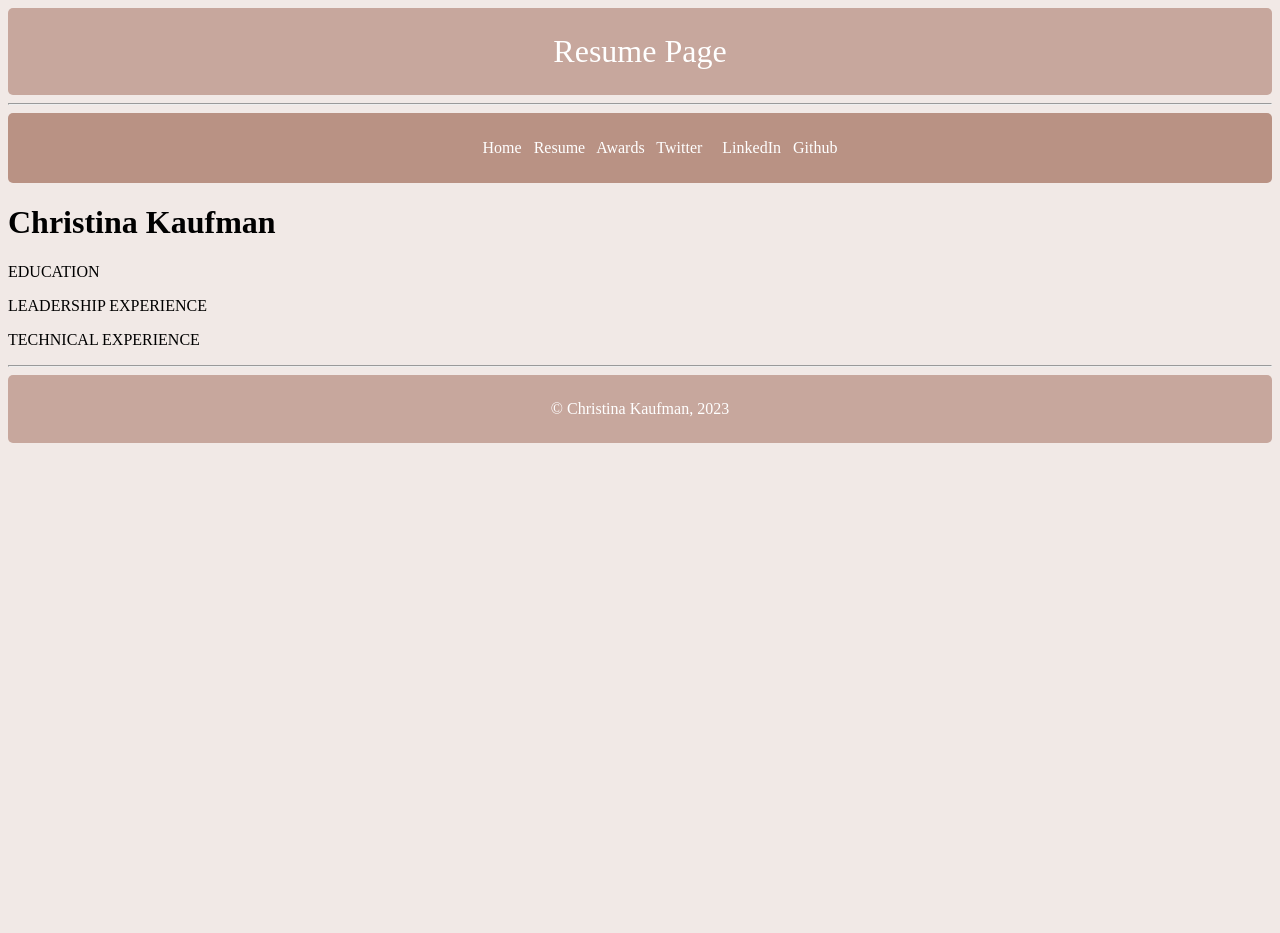
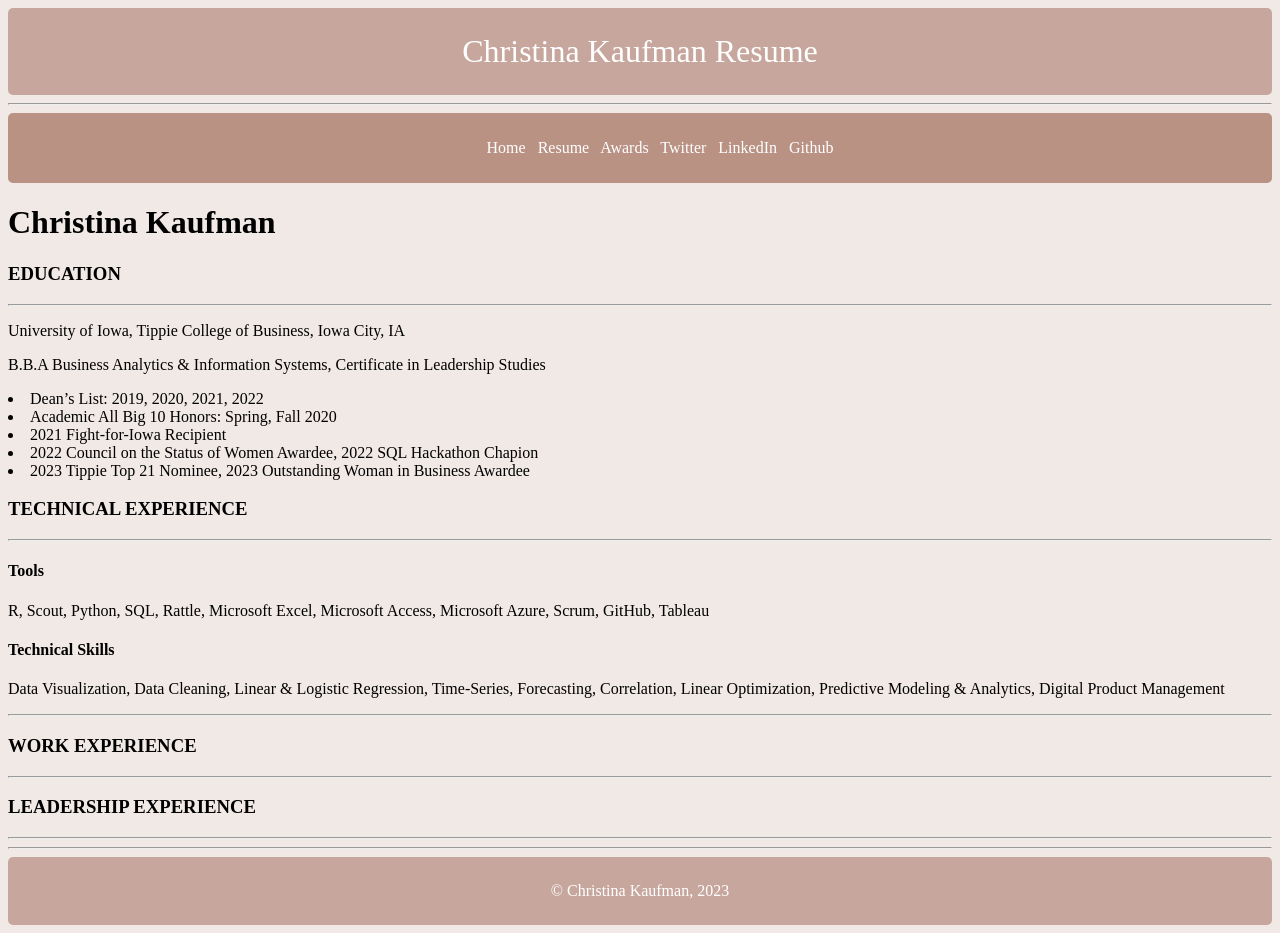
Before and after one commit to christinakaufman/CSS-HTML-HW1, a plain HTML site: page resume.html in a window 1280 px wide. Before the commit the page ends 800 px from the top, so only its background shows below. Drawn offline with Linux system fonts and the light colour scheme.

Commit message:
adding resume skills 1

```diff
--- a/CSS/stylesheet.css
+++ b/CSS/stylesheet.css
@@ -8,7 +8,7 @@ img {
 }
 
 figure > img {
-  width: 2px;
+  width: 0.5px;
   text-align: center;
 }
 
--- a/resume.html
+++ b/resume.html
@@ -8,7 +8,7 @@
     <link rel="stylesheet" href="./CSS/stylesheet.css" />
   </head>
   <body>
-    <header>Resume Page</header>
+    <header>Christina Kaufman Resume</header>
     <hr />
     <nav>
       <ul id="navlist">
@@ -21,7 +21,7 @@
         <a href="http://www.twitter.com/ckaufman_" target="_new"> Twitter </a>
         &nbsp;
         <a href="http://www.linkedin.com/in/christina-kaufman/" target="_new">
-          &nbsp; LinkedIn
+          LinkedIn
         </a>
         &nbsp;
         <a href="https://github.com/christinakaufman" target="_new"> Github </a>
@@ -29,9 +29,38 @@
     </nav>
     <main>
       <h1>Christina Kaufman</h1>
-      <p>EDUCATION</p>
-      <p>LEADERSHIP EXPERIENCE</p>
-      <p>TECHNICAL EXPERIENCE</p>
+      <h3>EDUCATION</h3>
+      <hr />
+      <p>University of Iowa, Tippie College of Business, Iowa City, IA</p>
+      <p>
+        B.B.A Business Analytics & Information Systems, Certificate in
+        Leadership Studies
+      </p>
+      <p></p>
+      <li>Dean’s List: 2019, 2020, 2021, 2022</li>
+      <li>Academic All Big 10 Honors: Spring, Fall 2020</li>
+      <li>2021 Fight-for-Iowa Recipient</li>
+      <li>
+        2022 Council on the Status of Women Awardee, 2022 SQL Hackathon Chapion
+      </li>
+      <li>
+        2023 Tippie Top 21 Nominee, 2023 Outstanding Woman in Business Awardee
+      </li>
+    </p>
+      <h3>TECHNICAL EXPERIENCE</h3>
+      <hr />
+      <h4> Tools </h4>
+        <p> R, Scout, Python, SQL, Rattle, Microsoft Excel, Microsoft Access, Microsoft Azure, Scrum, GitHub, Tableau
+        </p>
+        <h4> Technical Skills </h4>
+        <p> Data Visualization, Data Cleaning, Linear & Logistic Regression, Time-Series, Forecasting,
+            Correlation, Linear Optimization, Predictive Modeling & Analytics, Digital Product Management
+        </p>
+      <hr />
+      <h3>WORK EXPERIENCE</h3>
+      <hr />
+      <h3>LEADERSHIP EXPERIENCE</h3>
+      <hr />
     </main>
     <hr />
     <footer>&copy; Christina Kaufman, 2023</footer>
```
Also changed, not shown: awards.html (+4 -3 lines).
